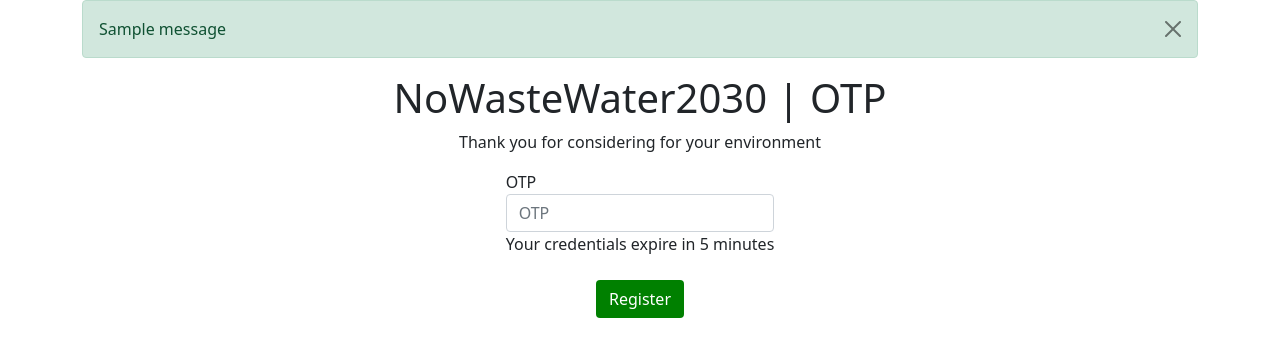
After one commit to Aarav-Jain123/NoWasteWater2030, a Django app: page /otp/ in a window 1280 px wide. The commit adds this page. Shown: the top 357 px of the page. Run offline with Django 5.2, Linux system fonts and the light colour scheme; tables that the repository leaves empty hold one stand-in row (values such as "Sample post"); one stand-in notice (Sample message) is shown.

Commit message:
OTP complete, unique contraint handling left

```diff
--- a/frontendApp/src/App.jsx
+++ b/frontendApp/src/App.jsx
@@ -3,10 +3,6 @@ import Home from '../src/Home';
 import Quiz from '../src/Quiz';
 import Shop from './Shop';
 import YourProfile from './YourProfile';
-import Login from './Login';
-import Signup from './Signup';
-import OTP from './OTP';
-
 function App() {
 
   return (
--- a/frontendApp/src/Components/Section.jsx
+++ b/frontendApp/src/Components/Section.jsx
@@ -7,7 +7,6 @@ const Section = () => {
     <Card text="Fact abt water" styleTailwind={"m-4 bg-gray-800 rounded-lg shadow flex items-center justify-center h-40 border-2"} />
     <Card text="Time left till all glacier melts" styleTailwind={"m-4 bg-gray-800 rounded-lg shadow flex items-center justify-center h-40 border-2"} />
     <Card text="Your books" styleTailwind={"m-4 bg-gray-800 rounded-lg shadow flex items-center justify-center h-40 border-2"} />
-    <Card text="Your points" styleTailwind={"m-4 bg-gray-800 rounded-lg shadow flex items-center justify-center h-40 border-2"} />
     <Card text="Number of quiz completed" styleTailwind={"m-4 bg-gray-800 rounded-lg shadow flex items-center justify-center h-40 border-2"} />
     {/* <Card text="This is a card" />
     <Card text="This is a card" /> */}
--- a/project/mainapp/models.py
+++ b/project/mainapp/models.py
@@ -5,13 +5,13 @@ from django.contrib.auth.models import User
 # Create your models here.
 class UserProfile(models.Model):
     userr = models.OneToOneField(User, on_delete=models.CASCADE)
-    name = models.CharField(default='', max_length=40)
+    email = models.CharField(default='-', max_length=150)
+    name = models.CharField(default='', max_length=150)
     user_points = models.IntegerField(default=0)
-    USERNAME_FIELD = models.CharField(default='nuill', max_length=40)
 
 
     def __str__(self):
-        return self.name
+        return self.email
 
 
 class Books(models.Model):
--- a/project/mainapp/urls.py
+++ b/project/mainapp/urls.py
@@ -2,12 +2,11 @@ from django.urls import path
 from .views import *
 
 urlpatterns = [
-    path('', index_page, name='Home'),
+    path('', index_page, name='Index'),
+    # path('home/', home_page, name='Home'),
     path('signup/', sign_up, name='Signup'),
-    # path('login/', login_in_page, name='Login'),
-    # path('logout/', logout_page, name='Logout'),
     path('shop/', books_page, name='Rewards'),
-    # path('otp/', otp_page, name='OTP'),
+    path('otp/', otp_page, name='OTP'),
     path('your-profile/', your_profile_page, name='Your profile'),
     path('quiz/', quiz_page, name='Quiz'),
 ]
--- a/project/mainapp/views.py
+++ b/project/mainapp/views.py
@@ -6,8 +6,9 @@ from rest_framework.response import Response
 from django.contrib.auth import authenticate, login, logout
 from .models import *
 from .forms import *
+from random import randint
 from django.shortcuts import render, redirect
-
+from django.contrib import messages
 
 # Create your views here.
 @api_view(['GET'])
@@ -209,17 +210,34 @@ def sign_up(request):
     if request.method == 'POST':
         form = RegisterForm(request.POST)
         if form.is_valid():
-            print(form.data)
-            print(form)
-            user = User.objects.create_user(first_name=form.data["first_name"], username=form.data['email'], email=form.data['email'])
-            user.set_password(form.data['password1'])
-            user.save()
-
-            custom_user = UserProfile.objects.create(userr=user)
-            custom_user.save()
-            login(request, user)
-            return redirect('/home')
+            request.session['auth_token'] = otp_generator()
+            request.session['signup_data'] = form.data
+            send_otp(form.data.get('email'), request.session['auth_token'])
+            request.session.set_expiry(300)
+            return redirect('/otp')
     else:
         form = RegisterForm()
 
+    logout(request)
+
     return render(request, 'registration/signup.html', {"form": form})
+
+
+def otp_page(request):
+    if request.method == "POST":
+        otp = request.POST.get('otp')
+        if otp == request.session['auth_token']:
+            data = request.session['signup_data']
+            user = User.objects.create_user(first_name=data.get('first_name'), username=data.get('email'), email=data.get('email'))
+            user.set_password(data.get('password1'))
+            user.save()
+
+            custom_user = UserProfile.objects.create(userr=user, email=data.get('email'), name=data.get('first_name'))
+            custom_user.save()
+            login(request, user)
+            return redirect('http://localhost:5173/')
+        else:
+            messages.error(request, 'Invalid OTP')
+    return render(request, 'registration/otp.html')
+
+# Check if user already has an account
--- a/project/project/settings.py
+++ b/project/project/settings.py
@@ -154,7 +154,7 @@ MEDIA_ROOT = os.path.join(os.path.dirname(BASE_DIR), 'media')
 STATIC_URL = "static/"
 STATICFILES_DIRS = [
     BASE_DIR / "static",
-    '/var/www/static/',
+    # '/var/www/static/',
 ]
 
 LOGIN_REDIRECT_URL = 'http://localhost:5173/'
--- a/project/project/urls.py
+++ b/project/project/urls.py
@@ -25,6 +25,6 @@ urlpatterns = [
     path('',  include('mainapp.urls')),
     path('', include('django.contrib.auth.urls')),
     path('signup/', include('mainapp.urls')),
-
+    path('otp/', include('mainapp.urls')),
 
 ] + static(settings.MEDIA_URL, document_root=settings.MEDIA_ROOT)
--- /dev/null
+++ b/project/templates/registration/otp.html
@@ -0,0 +1,25 @@
+{% extends 'main/base.html' %} {% block title %}OTP{% endblock %} {% block content %}
+{% if messages %}
+    {% for message in messages %}
+    <div class="alert alert-{{ message.tags }} alert-dismissible fade show" role="alert">
+        {{ message }}
+        <button type="button" class="btn-close" data-bs-dismiss="alert" aria-label="Close"></button>
+    </div>
+    {% endfor %}
+{% endif %}
+<h1 style="text-align: center">NoWasteWater2030 | OTP</h1>
+<p style="text-align: center">Thank you for considering for your environment</p>
+<div class="container d-flex min-vh-25 justify-content-center">
+    <form method="post">
+      {%csrf_token%}
+        <div class="form-group mb-4">
+          <label for="OTP">OTP</label>
+          <input type="text" class="form-control" id="otp" name='otp' placeholder="OTP">
+          <p>Your credentials expire in 5 minutes</p>
+      </div>
+        <div class="form-group mb-4 text-center">
+          <button type="submit" class='btn' style='background: green; color: white;'>Register</button>
+        </div>
+      </form>
+    </div>
+{% endblock %}
--- a/project/templates/registration/signup.html
+++ b/project/templates/registration/signup.html
@@ -5,6 +5,6 @@
 <form method="post">
   {% csrf_token %}{{form|crispy}}
   <p>Have an account? Login <a href="/login">Here</a>!</p>
-  <button type="submit" class="btn btn-success">Register</button>
+  <button type="submit" class="btn btn-success">Next</button>
 </form>
 {% endblock %}
```
Also changed, not shown: frontendApp/src/Components/Navbar.jsx (+18 -1 lines), project/mainapp/forms.py (+5 -4 lines), project/db.sqlite3, project/mainapp/migrations/0007_userprofile_email_alter_userprofile_username_field_and_more.py (added), project/mainapp/migrations/0008_remove_userprofile_username_field.py (added).
